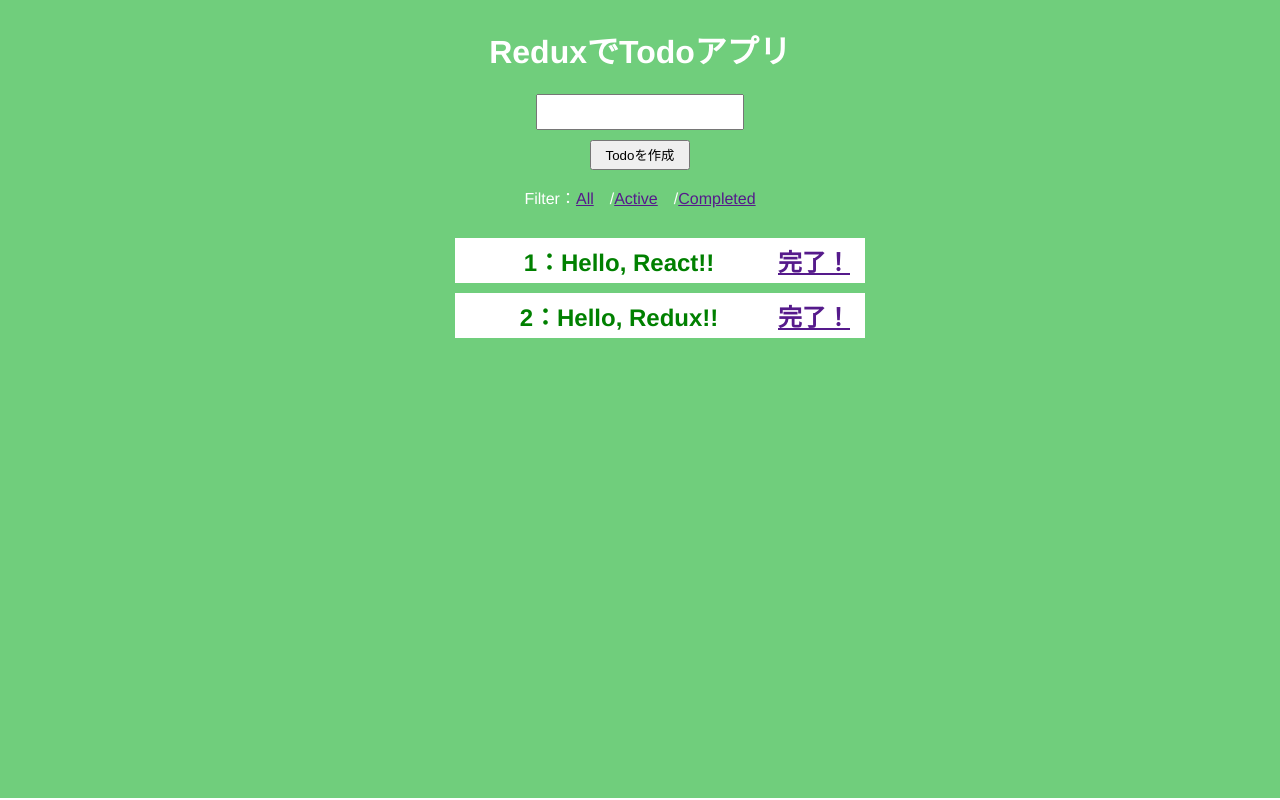
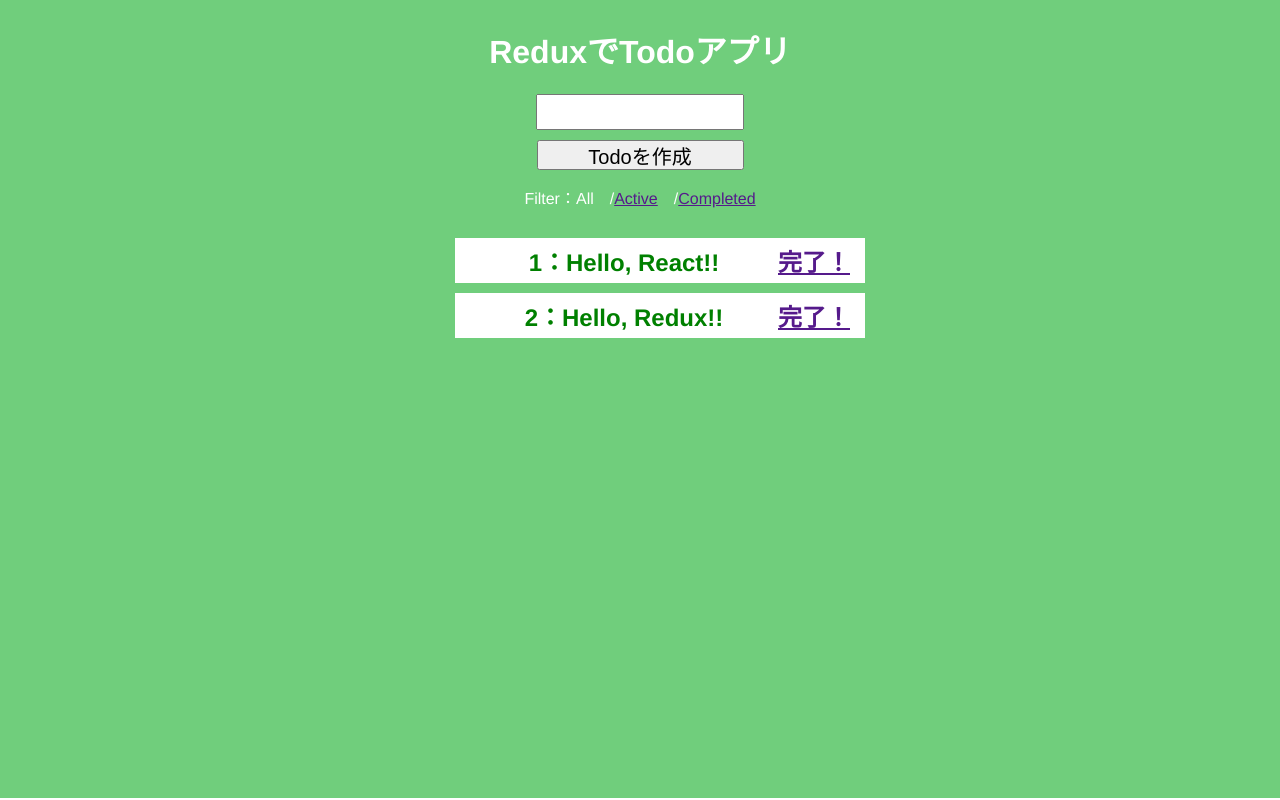
Before and after one commit to mikan3rd/todo-list2, a React (Create React App) app: page / in a window 1280 px wide. Built offline with nearby package versions, Linux system fonts and the light colour scheme.

Commit message:
activeなリンクをクリック不可

```diff
--- a/src/components/Link.js
+++ b/src/components/Link.js
@@ -5,10 +5,15 @@ import PropTypes from 'prop-types'
 class Link extends React.Component {
 
   static propTypes = {
-    children: PropTypes.node.isRequired
+    children: PropTypes.node.isRequired,
+    filterTodo: PropTypes.func.isRequired,
+    active: PropTypes.bool.isRequired
   }
 
   render() {
+    if (this.props.active) {
+      return <span>{this.props.children}</span>
+    }
     return(
       <a href=""
         onClick={(e) => {
--- a/src/components/LinkList.js
+++ b/src/components/LinkList.js
@@ -8,9 +8,9 @@ class LinkList extends React.Component {
     return(
       <p className='link-list'>
         Filter：
-        <FilterLink filter="SHOW_ALL">All</FilterLink>　/
-        <FilterLink filter="SHOW_ACTIVE">Active</FilterLink>　/
-        <FilterLink filter="SHOW_COMPLETED">Completed</FilterLink>
+        <FilterLink filter='SHOW_ALL'>All</FilterLink>　/
+        <FilterLink filter='SHOW_ACTIVE'>Active</FilterLink>　/
+        <FilterLink filter='SHOW_COMPLETED'>Completed</FilterLink>
       </p>
     );
   }
--- a/src/components/Todo.js
+++ b/src/components/Todo.js
@@ -13,11 +13,9 @@ class Todo extends React.Component {
     const link = this.props.completed? '元に戻す' : '完了！';
     const className = this.props.completed? 'done' : 'undone';
     const todoDelete = this.props.completed? '削除' : '';
-    console.log(this.props);
     return(
       <li className={className}>
-        <span>{this.props.id + 1}</span>
-        <span>：{this.props.text}　　</span>
+        <span className="content">{this.props.id + 1}：{this.props.text}</span>
         <a href="" onClick={(e) => {e.preventDefault(); this.props.toggleTodo()}} className='button'>{link}</a>
         <a href="" onClick={(e) => {e.preventDefault(); this.props.deleteTodo()}} className='button'>{todoDelete}</a><br/>
       </li>
--- a/src/containers/FilterLink.js
+++ b/src/containers/FilterLink.js
@@ -4,7 +4,10 @@ import Link from '../components/Link'
 
 
 const mapStateToProps = (state, ownProps) => {
-  return {state: state}
+  console.log(ownProps)
+  return {
+    active: ownProps.filter === state.filter
+  }
 }
 
 const mapDispatchToProps = (dispatch, ownProps) => {
--- a/src/containers/VisibleTodoList.js
+++ b/src/containers/VisibleTodoList.js
@@ -12,7 +12,6 @@ const getFilter = (todos, filter) => {
       return todos.filter( todo => !todo.completed )
     default:
       return
-
   }
 }
 
--- a/src/css/App.css
+++ b/src/css/App.css
@@ -32,3 +32,8 @@
   margin: 10px auto;
   padding: 5px;
 }
+
+.content {
+  text-align: center;
+  margin-left: 10px;
+}
--- a/src/css/index.css
+++ b/src/css/index.css
@@ -16,10 +16,12 @@ input {
 
 button {
   margin-top: 10px;
-  width: 100px;
+  width: 207px;
   height: 30px;
   transition: all 1s ease;
   outline: 0;
+  font-size: 20px;
+  line-height: 28px;
 }
 
 button:hover {
--- a/src/reducers/todos.js
+++ b/src/reducers/todos.js
@@ -17,7 +17,7 @@ const todo = (state, action) => {
 }
 
 const todos = (state = [], action) => {
-  console.log(action, state);
+  console.log(action, state)
   switch (action.type) {
     case 'ADD_TODO':
       return [
```
